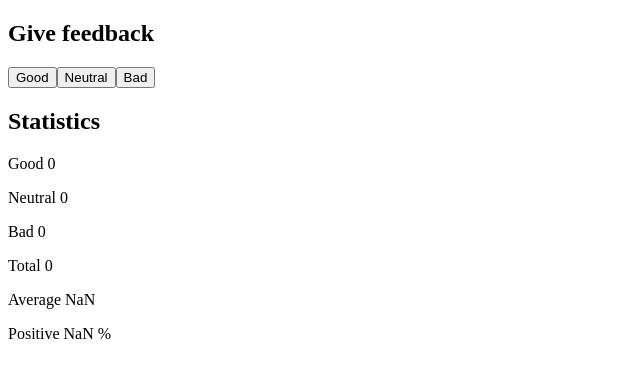
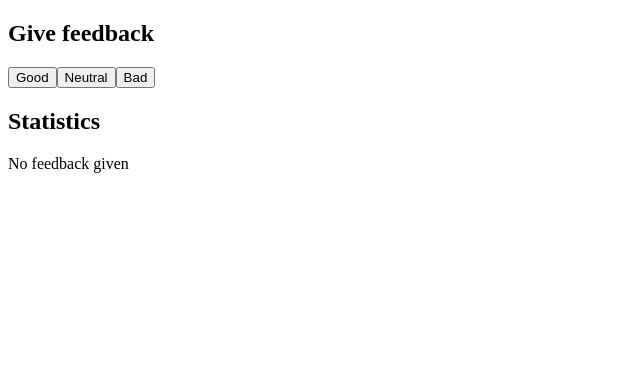
Before and after one commit to JerryUusis/full_stack_open, a React (Vite) app in the folder part1/unicafe/: page / in a window 1280 px wide. Shown: the top 378 px of the page, without its empty margins (0-640 px from the left). Built offline with nearby package versions, Linux system fonts and the light colour scheme.

Commit message:
Complete 1.8 & 1.9. Refactor Statistics component on App.jsx

```diff
--- a/part1/unicafe/src/App.jsx
+++ b/part1/unicafe/src/App.jsx
@@ -1,7 +1,32 @@
 import { useState } from 'react'
 import Heading from './Title'
 import Button from './Button'
-import Statistics from './Statistics';
+
+
+const StatisticsLine = ({reviewType, review}) => {
+  return (
+      <>
+          <p>{reviewType} {review}</p>
+      </>
+  )
+}
+
+const Statistics = ({good, neutral, bad, total, calculateAverage, positivePercentage}) => {
+  if(total === 0) {
+    return <p>No feedback given</p>
+  }
+  return (
+    <div>
+      <StatisticsLine reviewType = "Good" review = {good} />
+      <StatisticsLine reviewType = "Neutral" review = {neutral} />
+      <StatisticsLine reviewType = "Bad" review = {bad} />
+      <StatisticsLine reviewType = "Total" review = {total} />
+      <StatisticsLine reviewType = "Average" review = {calculateAverage()} />
+      <StatisticsLine reviewType = "Positive" review = {positivePercentage()} />
+    </div>
+  )
+
+}
 
 function App() {
 
@@ -35,13 +60,14 @@ const positivePercentage = () => {
         <Button text="Bad" onClick={() => handleFeedbackClick('bad')}/>
       </div>
       <Heading text ="Statistics"/>
-      <Statistics reviewType = "Good" review = {good} />
-      <Statistics reviewType = "Neutral" review = {neutral} />
-      <Statistics reviewType = "Bad" review = {bad} />
-      <Statistics reviewType = "Total" review = {total} />
-      <Statistics reviewType = "Average" review = {calculateAverage()} />
-      <Statistics reviewType = "Positive" review = {positivePercentage()} />
-    </>
+      <Statistics
+      good={good}
+      neutral={neutral}
+      bad={bad}
+      total={total}
+      calculateAverage={calculateAverage}
+      positivePercentage={positivePercentage} />
+      </>
   )
 }
 
--- a/part1/unicafe/src/Statistics.jsx
+++ b/part1/unicafe/src/Statistics.jsx
@@ -2,6 +2,7 @@ const Statistics = ({reviewType, review}) => {
     return (
         <div>
             <p>{reviewType} {review}</p>
+            <p></p>
         </div>
     )
 }
```
